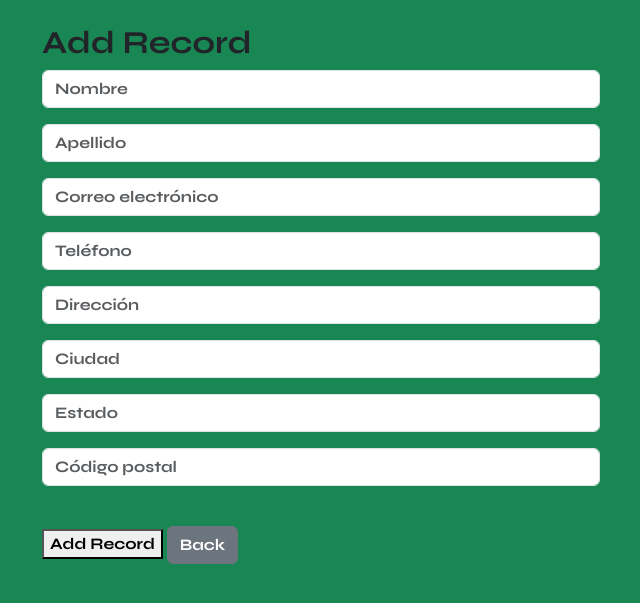
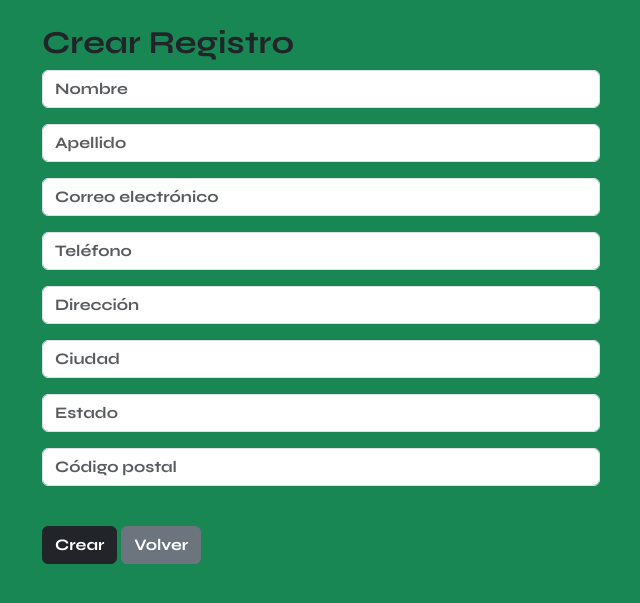
Before and after one commit to CLEV769/clase_dj_ficha-3147122, a Django app: page /add_record/ in a window 1280 px wide. Shown: the part 73-676 px from the top of the page, without its empty margins (319-959 px from the left). Run offline with Django 5.2, Linux system fonts and the light colour scheme; the visitor is signed in with stand-in values (Sample User, id 1); some libraries are stand-ins or nearby versions.

Commit message:
Se le hacen cambios al momento de hacer registros en website_records

```diff
--- a/inventario_django/dcrm/website/templates/add_record.html
+++ b/inventario_django/dcrm/website/templates/add_record.html
@@ -1,13 +1,13 @@
 {% extends 'base.html' %}
 {% block content %}
 <div class="col-md-6 offset-md-3">
-  <h2>Add Record</h2>
+  <h2>Crear Registro</h2>
   <form method="POST" action="{% url 'add_record' %}">
     {% csrf_token %}
     {{ form.as_p }}
 <br/>
-    <button type="submit" class="btn-secondary">Add Record</button>
-    <a href="{% url 'home' %}" class="btn btn-secondary">Back</a>
+    <button type="submit" class="btn btn-dark">Crear</button>
+    <a href="{% url 'home' %}" class="btn btn-secondary">Volver</a>
   </form>
 </div>
 {% endblock %}
--- a/inventario_django/dcrm/website/templates/home.html
+++ b/inventario_django/dcrm/website/templates/home.html
@@ -4,7 +4,10 @@
 {% block content %}
 <div class="container py-5">
   {% if user.is_authenticated %}
-    <h1 class="text-center mb-4">🔎Registros Usuarios</h1>
+    <div class="d-flex justify-content-between align-items-center mb-4">
+      <h1>🔎 Registros Usuarios</h1>
+      <a href="{% url 'add_record' %}" class="btn btn-dark">➕ Crear Registro</a>
+    </div>
     <div class="table-responsive">
       <table class="table table-success table-striped table-bordered">
         <thead class="table-dark">
--- a/inventario_django/dcrm/website/templates/user_detail.html
+++ b/inventario_django/dcrm/website/templates/user_detail.html
@@ -24,5 +24,5 @@
 
 <a href="{% url 'user_list' %}" class="btn btn-secondary">⬅ Volver</a>
 <a href="{% url 'user_delete' user_info.id %}" class="btn btn-danger" onclick="return confirm('¿Estás seguro de eliminar este usuario?')">🗑 Eliminar</a>
-<a href="{% url 'user_update' user_info.id %}" class="btn btn-warning">✏️ Actualizar</a>
+<a href="{% url 'user_update' user_info.id %}" class="btn btn-warning">✏️ Editar</a>
 {% endblock %}
--- a/inventario_django/dcrm/website/templates/user_list.html
+++ b/inventario_django/dcrm/website/templates/user_list.html
@@ -35,7 +35,7 @@
           </td>
           <td>{{ u.date_joined }}</td>
           <td>
-            <a href="{% url 'user_detail' u.id %}" class="btn btn-sm btn-info">👁 Ver</a>
+            <a href="{% url 'user_detail' u.id %}" class="btn btn-sm btn-dark">👁 Ver</a>
             <a href="{% url 'user_update' u.id %}" class="btn btn-sm btn-warning">✏️ Editar</a>
             <a href="{% url 'user_delete' u.id %}" class="btn btn-sm btn-danger" onclick="return confirm('¿Estás seguro de eliminar este usuario?')">🗑 Eliminar</a>
           </td>
```
